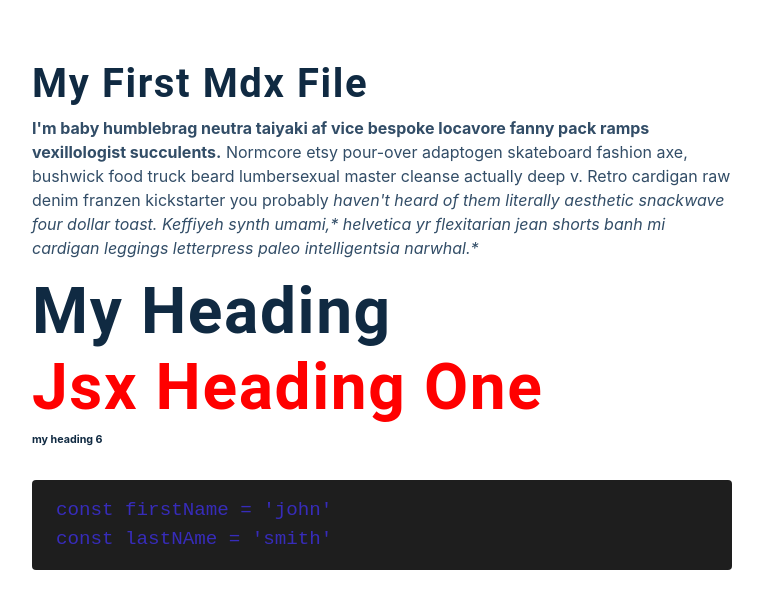
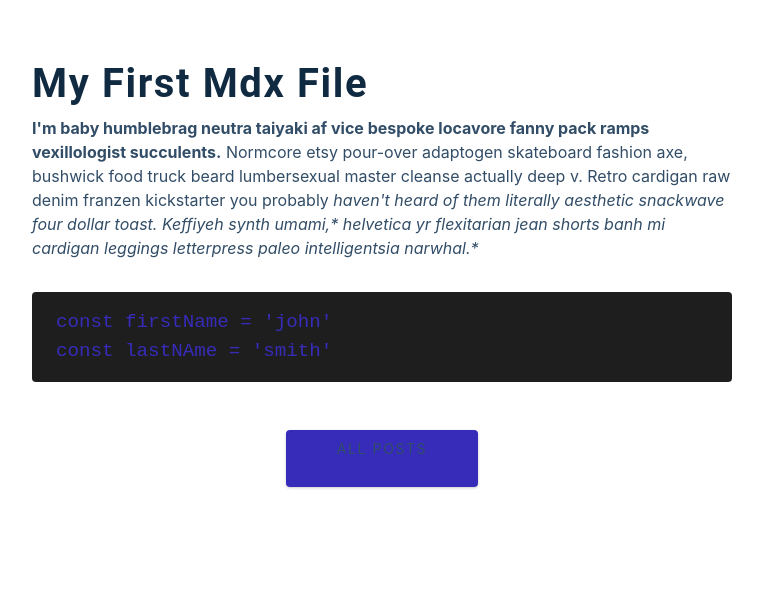
Before and after one commit to Fc0S4b/MDX-Blog-Gatsby-Tutorial, a Gatsby site: page /post in a window 1280 px wide. Shown: the whole page, without its empty margins (258-1021 px from the left). Built offline with nearby package versions, Linux system fonts and the light colour scheme; Gatsby itself is replaced by a stand-in of ours; code samples lack their colours.

Commit message:
First React Component

```diff
--- a/src/css/main.css
+++ b/src/css/main.css
@@ -543,10 +543,6 @@ Testing Post and Components
 ===============
 */
 
-.special{
-  color: red;
-}
-
 .code {
   background: #1e1e1e;
   color: var(--clr-primary-5);
--- a/src/pages/post.mdx
+++ b/src/pages/post.mdx
@@ -1,13 +1,10 @@
+import { Link } from 'gatsby'
+
 <section className='mdx-page'>
 
 ## my first mdx file
 
 **I'm baby humblebrag neutra taiyaki af vice bespoke locavore fanny pack ramps vexillologist succulents.** Normcore etsy pour-over adaptogen skateboard fashion axe, bushwick food truck beard lumbersexual master cleanse actually deep v. Retro cardigan raw denim franzen kickstarter you probably _haven't heard of them literally aesthetic snackwave four dollar toast. Keffiyeh synth umami,* helvetica yr flexitarian jean shorts banh mi cardigan leggings letterpress paleo intelligentsia narwhal.*_
-
-# my heading
-
-<h1 className="special">jsx heading one</h1>
-###### my heading 6
 
 <div className='code'>
 
@@ -18,4 +15,8 @@ const lastNAme = 'smith'
 
 </div>
 
+<Link to="/posts" className="btn center-btn">
+  all posts
+</Link>
+
 </section>
```
